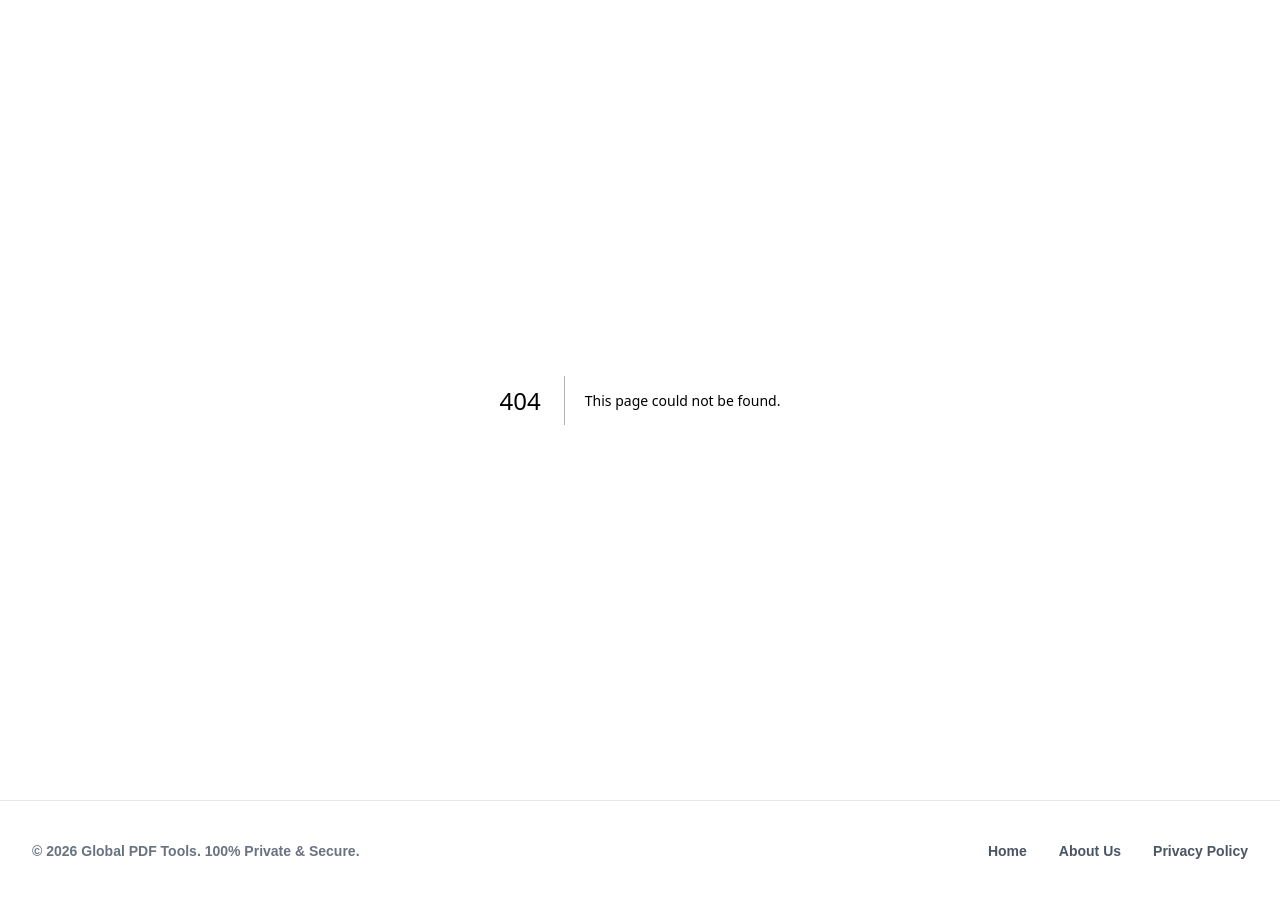
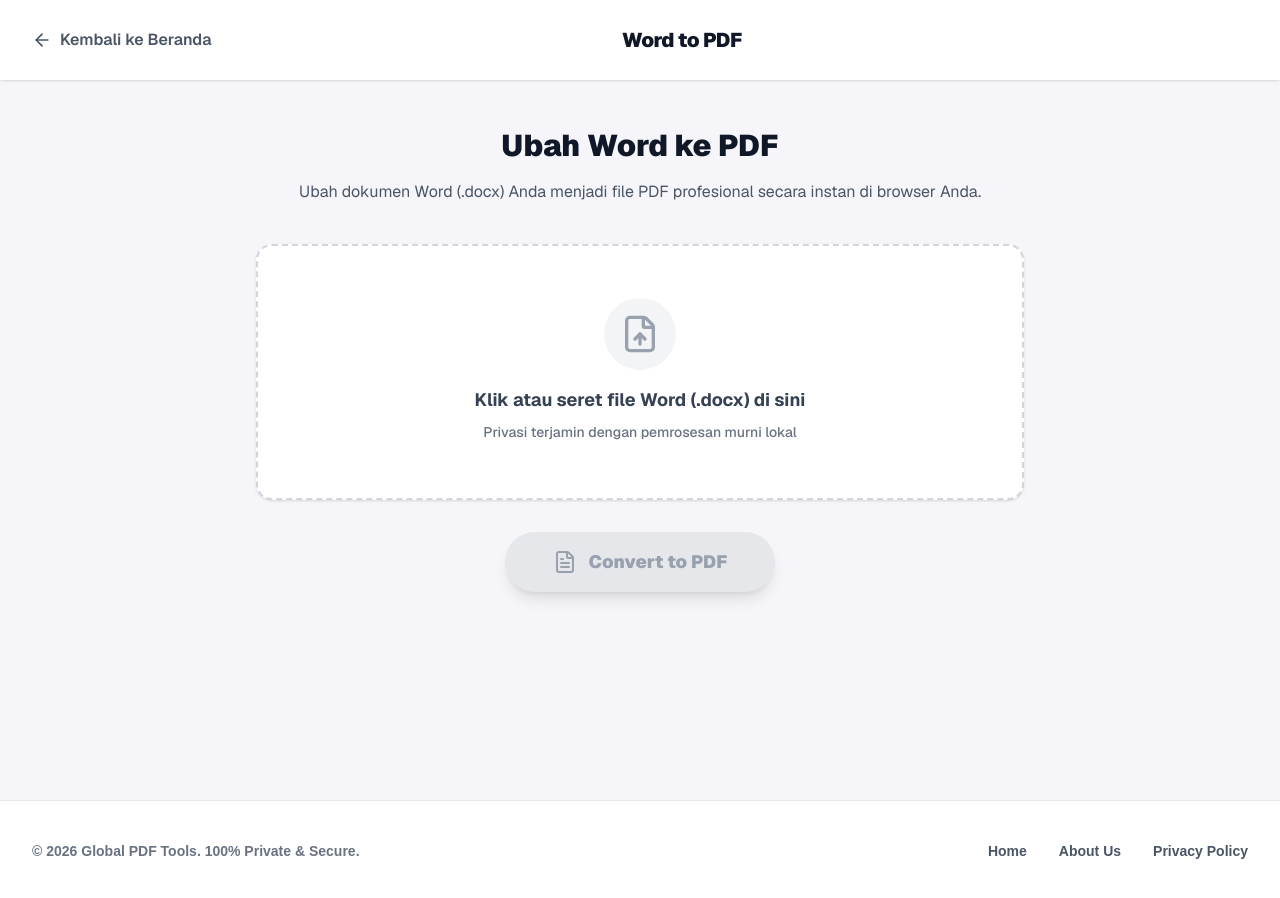
Before and after one commit to Ramelio-bot/global-pdf, a Next.js app: page /word-to-pdf in a window 1280 px wide. Before the commit this address had no page. Shown: the top 898 px of the page. Built offline with nearby package versions, Linux system fonts and the light colour scheme.

Commit message:
feat: add client-side Word to PDF converter

```diff
--- a/package.json
+++ b/package.json
@@ -9,8 +9,10 @@
     "lint": "eslint"
   },
   "dependencies": {
+    "html2pdf.js": "^0.14.0",
     "jszip": "^3.10.1",
     "lucide-react": "^1.11.0",
+    "mammoth": "^1.12.0",
     "next": "16.2.4",
     "pdf-lib": "^1.17.1",
     "pdfjs-dist": "^5.6.205",
--- a/src/app/page.tsx
+++ b/src/app/page.tsx
@@ -1,4 +1,4 @@
-import { FileUp, FileDown, Minimize2, Image as ImageIcon, Shield } from "lucide-react";
+import { FileUp, FileDown, Minimize2, Image as ImageIcon, Shield, FileText } from "lucide-react";
 import Link from "next/link";
 
 export default function Home() {
@@ -38,6 +38,12 @@ export default function Home() {
       description: "Convert each PDF page into a high-quality JPG image instantly.",
       icon: <ImageIcon className="w-12 h-12 text-red-500 mb-5 group-hover:scale-110 transition-transform duration-300" />,
       href: "/pdf-to-image",
+    },
+    {
+      title: "Word to PDF",
+      description: "Convert Microsoft Word documents to PDF format while preserving layout.",
+      icon: <FileText className="w-12 h-12 text-red-500 mb-5 group-hover:scale-110 transition-transform duration-300" />,
+      href: "/word-to-pdf",
     },
   ];
 
--- /dev/null
+++ b/src/app/word-to-pdf/page.tsx
@@ -0,0 +1,194 @@
+"use client";
+
+import { useState } from "react";
+import mammoth from "mammoth";
+import { FileUp, ArrowLeft, FileText, Loader2, Download, CheckCircle2 } from "lucide-react";
+import Link from "next/link";
+
+export default function WordToPdfPage() {
+  const [file, setFile] = useState<File | null>(null);
+  const [isConverting, setIsConverting] = useState(false);
+  const [isDragging, setIsDragging] = useState(false);
+  const [isDone, setIsDone] = useState(false);
+
+  const handleFileChange = (e: React.ChangeEvent<HTMLInputElement> | React.DragEvent) => {
+    let selectedFile: File | null = null;
+    if ("files" in e.target && e.target.files && e.target.files.length > 0) {
+      selectedFile = e.target.files[0];
+    } else if ("dataTransfer" in e && e.dataTransfer.files && e.dataTransfer.files.length > 0) {
+      selectedFile = e.dataTransfer.files[0];
+    }
+
+    if (selectedFile && (selectedFile.name.endsWith(".docx") || selectedFile.type === "application/vnd.openxmlformats-officedocument.wordprocessingml.document")) {
+      setFile(selectedFile);
+      setIsDone(false);
+    } else if (selectedFile) {
+      alert("Hanya file Word (.docx) yang diperbolehkan.");
+    }
+  };
+
+  const convertWordToPdf = async () => {
+    if (!file) return;
+    setIsConverting(true);
+
+    try {
+      // 1. Convert Word to HTML using mammoth
+      const arrayBuffer = await file.arrayBuffer();
+      const result = await mammoth.convertToHtml({ arrayBuffer });
+      const htmlContent = result.value;
+
+      // 2. Prepare a hidden element to render HTML
+      // We use a temporary container to style the output better for the PDF
+      const container = document.createElement("div");
+      container.style.position = "fixed";
+      container.style.top = "-10000px";
+      container.style.left = "-10000px";
+      container.style.width = "800px"; // Simulating A4 width roughly
+
+      const contentElement = document.createElement("div");
+      contentElement.innerHTML = htmlContent;
+      contentElement.style.padding = "60px";
+      contentElement.style.fontFamily = "Arial, sans-serif";
+      contentElement.style.backgroundColor = "white";
+      contentElement.style.color = "black";
+      contentElement.style.lineHeight = "1.6";
+
+      // Basic styling for converted elements
+      contentElement.querySelectorAll("img").forEach(img => {
+        img.style.maxWidth = "100%";
+        img.style.height = "auto";
+      });
+
+      container.appendChild(contentElement);
+      document.body.appendChild(container);
+
+      // 3. Convert HTML to PDF using html2pdf.js
+      // Dynamic import to avoid SSR issues
+      const html2pdf = (await import("html2pdf.js")).default;
+
+      const opt = {
+        margin: 0,
+        filename: `${file.name.replace(".docx", "")}.pdf`,
+        image: { type: "jpeg", quality: 0.98 },
+        html2canvas: {
+          scale: 2,
+          useCORS: true,
+          letterRendering: true
+        },
+        jsPDF: { unit: "mm", format: "a4", orientation: "portrait" }
+      };
+
+      await html2pdf().from(contentElement).set(opt as any).save();
+
+      // Cleanup
+      document.body.removeChild(container);
+      setIsDone(true);
+    } catch (error) {
+      console.error("Error converting Word to PDF:", error);
+      alert("Terjadi kesalahan saat mengonversi file Word. Pastikan file tidak diproteksi password.");
+    } finally {
+      setIsConverting(false);
+    }
+  };
+
+  return (
+    <div className="min-h-screen bg-[#F5F5FA] flex flex-col font-sans text-gray-800">
+      <header className="w-full bg-white shadow-sm sticky top-0 z-50">
+        <div className="max-w-7xl mx-auto px-4 sm:px-6 lg:px-8 h-20 flex items-center justify-between">
+          <Link href="/" className="flex items-center gap-2 text-gray-600 hover:text-red-600 transition-colors">
+            <ArrowLeft className="w-5 h-5" />
+            <span className="font-semibold">Kembali ke Beranda</span>
+          </Link>
+          <div className="font-black text-xl tracking-tight text-gray-900">
+            Word to PDF
+          </div>
+          <div className="w-24"></div>
+        </div>
+      </header>
+
+      <main className="flex-grow flex flex-col items-center py-12 px-4 sm:px-6 lg:px-8">
+        <div className="max-w-3xl w-full">
+          <div className="text-center mb-10">
+            <h1 className="text-3xl font-black text-gray-900 mb-4">Ubah Word ke PDF</h1>
+            <p className="text-gray-600">Ubah dokumen Word (.docx) Anda menjadi file PDF profesional secara instan di browser Anda.</p>
+          </div>
+
+          {/* Upload Box */}
+          <div className="relative group mb-8">
+            <label
+              className={`flex flex-col items-center justify-center w-full h-64 border-2 border-dashed rounded-2xl transition-all cursor-pointer shadow-sm
+                ${isDragging ? "bg-red-50 border-red-500" : "bg-white border-gray-300 hover:bg-gray-50 hover:border-red-400"}
+              `}
+              onDragOver={(e) => { e.preventDefault(); setIsDragging(true); }}
+              onDragLeave={(e) => { e.preventDefault(); setIsDragging(false); }}
+              onDrop={(e) => { e.preventDefault(); setIsDragging(false); handleFileChange(e); }}
+            >
+              {file ? (
+                <div className="flex flex-col items-center p-4 text-center">
+                  <div className="bg-blue-100 p-4 rounded-full mb-4">
+                    <FileText className="w-10 h-10 text-blue-600" />
+                  </div>
+                  <p className="text-lg font-bold text-gray-900 mb-1 truncate max-w-xs">{file.name}</p>
+                  <p className="text-sm font-medium text-gray-500">{(file.size / 1024).toFixed(1)} KB</p>
+                  <button
+                    onClick={(e) => { e.preventDefault(); setFile(null); setIsDone(false); }}
+                    className="mt-4 text-sm font-bold text-red-500 hover:underline"
+                  >
+                    Ganti File
+                  </button>
+                </div>
+              ) : (
+                <div className="flex flex-col items-center justify-center pt-5 pb-6">
+                  <div className="bg-gray-100 p-4 rounded-full mb-4">
+                    <FileUp className="w-10 h-10 text-gray-400" />
+                  </div>
+                  <p className="mb-2 text-lg font-bold text-gray-700">Klik atau seret file Word (.docx) di sini</p>
+                  <p className="text-sm text-gray-500 font-medium">Privasi terjamin dengan pemrosesan murni lokal</p>
+                </div>
+              )}
+              <input type="file" className="hidden" accept=".docx" onChange={handleFileChange} />
+            </label>
+          </div>
+
+          {isDone && (
+            <div className="mb-8 bg-green-50 border border-green-100 p-6 rounded-2xl flex items-center gap-4 animate-in fade-in slide-in-from-bottom-4">
+              <div className="bg-green-500 text-white p-2 rounded-full">
+                <CheckCircle2 className="w-6 h-6" />
+              </div>
+              <div>
+                <h3 className="font-bold text-green-900">Konversi Berhasil!</h3>
+                <p className="text-sm text-green-700 font-medium">File PDF Anda telah diunduh secara otomatis.</p>
+              </div>
+            </div>
+          )}
+
+          {/* Action Button */}
+          <div className="flex justify-center">
+            <button
+              onClick={convertWordToPdf}
+              disabled={!file || isConverting}
+              className={`
+                px-12 py-4 rounded-full font-black text-lg shadow-lg transition-all flex items-center gap-3
+                ${file && !isConverting
+                  ? "bg-red-600 text-white hover:bg-red-700 hover:scale-105 active:scale-95 shadow-red-200"
+                  : "bg-gray-200 text-gray-400 cursor-not-allowed"}
+              `}
+            >
+              {isConverting ? (
+                <>
+                  <Loader2 className="w-6 h-6 animate-spin" />
+                  Mengonversi...
+                </>
+              ) : (
+                <>
+                  <FileText className="w-6 h-6" />
+                  Convert to PDF
+                </>
+              )}
+            </button>
+          </div>
+        </div>
+      </main>
+    </div>
+  );
+}
```
Also changed, not shown: 1 other file (tests, documents, lock files or other folders).
